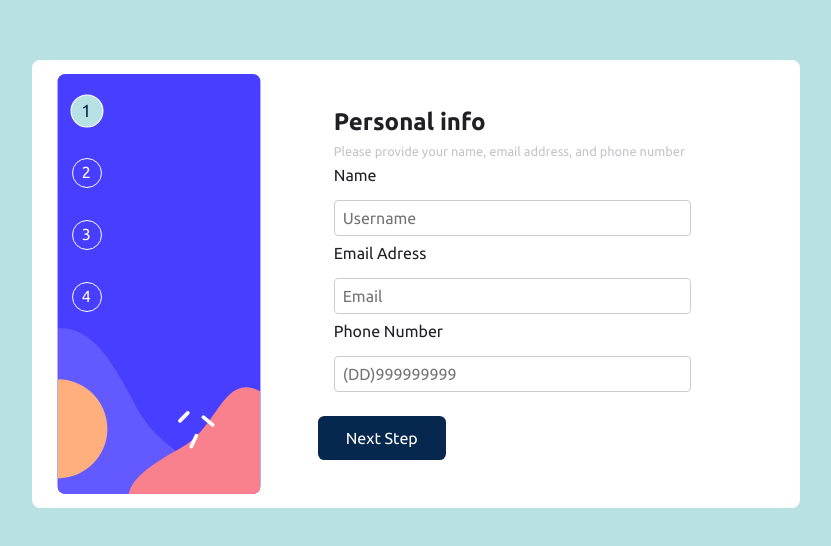
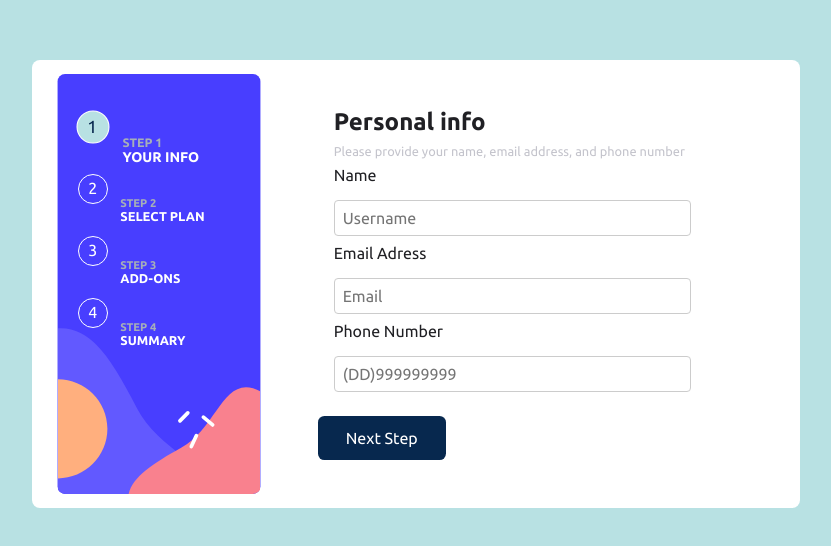
Before and after one commit to MANUCISNE/React-Next-Stitches-MultiForm, a Next.js app: page / in a window 1280 px wide. Shown: the part 164-710 px from the top of the page, without its empty margins (224-1055 px from the left). Built offline with nearby package versions, Linux system fonts and the light colour scheme.

Commit message:
create a step 3 with checkbox-radix UI

```diff
--- a/package.json
+++ b/package.json
@@ -9,6 +9,7 @@
     "lint": "next lint"
   },
   "dependencies": {
+    "@radix-ui/react-icons": "^1.3.0",
     "@radix-ui/themes": "^1.1.2",
     "@stitches/react": "^1.2.8",
     "@types/node": "20.6.0",
--- a/src/components/ProgressBar.tsx
+++ b/src/components/ProgressBar.tsx
@@ -32,14 +32,13 @@ const StepBox = styled("div", {
 interface StepProps {
   index: number;
   active: boolean;
+  children: any;
 }
 
-const Step: React.FC<StepProps> = ({ index, active }) => {
+export default function Step({ index, active, children }: StepProps) {
   return (
     <StepWrapper>
-      <StepBox active={active}>{index}</StepBox>
+      <StepBox active={active}>{index}{children}</StepBox>
     </StepWrapper>
   );
 };
-
-export default Step;
--- a/src/pages/_app.tsx
+++ b/src/pages/_app.tsx
@@ -2,7 +2,7 @@ import type { AppProps } from 'next/app'
 import { globalStyles } from '../styles/global'
 import { useState } from 'react'
 
-import { BoxWrapper, ButtonContainer, ButtonDivTeste, ButtonNext, CenterWrapper, Container } from '../styles/pages/app'
+import { BoxWrapper, ButtonContainer, ButtonDivTeste, ButtonNext, CenterWrapper, Container, TextDivProgressBar } from '../styles/pages/app'
 import Image from "next/image";
 
 import Step1 from './step1'
@@ -34,19 +34,46 @@ export default function App({ Component, pageProps }: AppProps) {
     }
   };
 
-  const Steps = [1, 2, 3, 4];
+  const Steps = [
+    {
+      item: 1,
+      title: 'STEP 1',
+      description: 'YOUR INFO'
+    },
+    {
+      item: 2,
+      title: 'STEP 2',
+      description: 'SELECT PLAN'
+    },
+    {
+      item: 3,
+      title: 'STEP 3',
+      description: 'ADD-ONS'
+    },
+    {
+      item: 4,
+      title: 'STEP 4',
+      description: 'SUMMARY'
+    }
+  ];
+
 
   return (
     <Container>
       <Image src={SideBar} alt={""} width={350} height={420} />
 
       <CenterWrapper>
-        {Steps.map((item) => (
+        {Steps.map((stepItem) => (
           <Step
-            key={item}
-            index={item}
-            active={step === item}
-          />
+            key={stepItem.item}
+            index={stepItem.item}
+            active={step === stepItem.item}
+          >
+          <TextDivProgressBar>
+            <h5>{stepItem.title}</h5>
+            <p>{stepItem.description}</p>
+          </TextDivProgressBar>
+          </Step>
         ))}
         </CenterWrapper>
 
--- a/src/pages/step2.tsx
+++ b/src/pages/step2.tsx
@@ -5,7 +5,6 @@ import { DivTeste, Flex, FormDiv, Label, SwitchBox, SwitchRoot, SwitchThumb, Wra
 
 export default function Step2() {
   const [selectedPlan, setSelectedPlan] = useState('');
-  const [mode, setMode] = useState("monthly");
   const plans = [
     {
       id: 'plan1',
--- a/src/pages/step3.tsx
+++ b/src/pages/step3.tsx
@@ -1,31 +1,85 @@
 import React, { useState } from 'react';
-import Link from 'next/link';
+import { CheckIcon } from '@radix-ui/react-icons';
+import { CheckboxIndicator, CheckboxRoot, Flex, FormDiv, Label, WrapperContainerStep3 } from '../styles/pages/step3';
 
-export default function Step3 () {
-  const [selectedOption, setSelectedOption] = useState('');
-  const options = ['Opção 1', 'Opção 2', 'Opção 3'];
+export default function Step3() {
+  const [selectedOptions, setSelectedOptions] = useState<any>([]);
+
+  const aleatoria = [
+    {
+      id: '1',
+      title: 'Online service',
+      price: '+$1/mo',
+    },
+    {
+      id: '2',
+      title: 'Large storage',
+      price: '+$2/mo',
+    },
+    {
+      id: '3',
+      title: 'Customizable Profile',
+      price: '$2/mo',
+    },
+  ]
+
 
   return (
-    <div>
-      <h2>Etapa 3: Adicionais ao Plano</h2>
-      <select
-        value={selectedOption}
-        onChange={(e) => setSelectedOption(e.target.value)}
-      >
-        <option value="">Selecione uma opção</option>
-        {options.map((option, index) => (
-          <option key={index} value={option}>
-            {option}
-          </option>
-        ))}
-      </select>
-      {selectedOption && (
-        <button>
-          <Link href="/step4">Next Step</Link>
-        </button>
-      )}
-      <br />
-      <Link href="/step2">Go Back</Link>
-    </div>
-  );
-};
+    <WrapperContainerStep3>
+      <FormDiv>
+        <h2>Pick add-ons</h2>
+        <p>Add-ons help enhance your gaming experience.</p>
+
+
+        <Flex css={{ alignItems: 'center' }}>
+          <CheckboxRoot defaultChecked id="c1">
+            <CheckboxIndicator>
+              <CheckIcon />
+            </CheckboxIndicator>
+          </CheckboxRoot>
+          <Label css={{ paddingLeft: 15, color: '$green500' }} htmlFor="c1">
+            <h3>
+              Online service
+            </h3>
+            <p>
+              Access to multiplayer games
+            </p>
+          </Label>
+        </Flex>
+
+        <Flex css={{ alignItems: 'center' }}>
+          <CheckboxRoot id="c1">
+            <CheckboxIndicator>
+              <CheckIcon />
+            </CheckboxIndicator>
+          </CheckboxRoot>
+          <Label css={{ paddingLeft: 15, color: '$green500' }} htmlFor="c1">
+            <h3>
+              Large storage
+            </h3>
+            <p>
+              Extra 11B of cloud sav
+            </p>
+          </Label>
+        </Flex>
+
+        <Flex css={{ alignItems: 'center' }}>
+          <CheckboxRoot id="c1">
+            <CheckboxIndicator>
+              <CheckIcon />
+            </CheckboxIndicator>
+          </CheckboxRoot>
+          <Label css={{ paddingLeft: 15, color: '$green500' }} htmlFor="c1">
+            <h3>
+              Customizable Profile
+            </h3>
+            <p>
+            Custom theme on vour profile
+            </p>
+          </Label>
+        </Flex>
+
+      </FormDiv>
+    </WrapperContainerStep3>
+  )
+}
--- a/src/styles/pages/app.ts
+++ b/src/styles/pages/app.ts
@@ -29,20 +29,34 @@ export const CenterWrapper = styled("div", {
   maxWidth: "500px",
   position: 'absolute',
   display: 'flex',
-  padding: '1.5rem',
+  padding: '1.9rem',
   gap: '2rem',
-  marginBottom: '10rem',
+  marginBottom: '8rem',
   justifyContent: 'center',
   flexDirection: "column",
 });
 
-export const HStackWrapper = styled("div", {
-  display: "flex",
-  flexDirection: "column",
-  gap: "1rem",
-  justifyContent: "space-between",
-  marginTop: "4",
-});
+export const TextDivProgressBar = styled('div', {
+  display: 'flex',
+  flexDirection: 'column',
+  color: '$white',
+  position: 'absolute',
+  width: '10rem',
+  marginLeft: '2rem',
+  marginTop: 0,
+
+  h5: {
+    fontSize: '0.7rem',
+    color: '$coolGray',
+  },
+
+  p: {
+    width: '100%',
+    fontSize: '0.8rem',
+    fontWeight: 'bold',
+    color: '$white',
+  }
+})
 
 export const BoxWrapper = styled("div", {
   width: "80%",
@@ -61,10 +75,6 @@ export const ButtonNext = styled('button', {
   transition: '0.1s',
 })
 
-export const StepsButtons = styled('div', {
-
-})
-
 export const ButtonDivPosition = styled('div', {
   display: 'flex',
   justifyContent: 'space-between',
--- a/src/styles/pages/step3.ts
+++ b/src/styles/pages/step3.ts
@@ -0,0 +1,67 @@
+import * as Checkbox from '@radix-ui/react-checkbox';
+import { violet, blackA } from '@radix-ui/colors';
+import { styled } from ".."
+
+export const WrapperContainerStep3 = styled('div', {
+  display: 'flex',
+  justifyContent: 'center',
+  alignItems: 'center',
+});
+
+export const FormDiv = styled('div', {
+
+  p: {
+    color: '$gray300',
+    fontSize: '0.8rem',
+  }
+});
+
+export const DivTeste = styled('div', {
+  border: '1px solid $lightGray',
+  display: 'flex',
+  flexDirection: 'column',
+  padding: '1rem',
+  width: '8rem',
+  borderRadius: '4px',
+  gap: '1rem',
+  cursor: 'pointer',
+
+  '&:hover': {
+    border: '1px solid $purplishBlue',
+    backgroundColor: '$magnolia'
+  }
+})
+
+export const CheckboxRoot = styled(Checkbox.Root, {
+  all: 'unset',
+  backgroundColor: 'white',
+  width: 25,
+  height: 25,
+  borderRadius: 4,
+  display: 'flex',
+  alignItems: 'center',
+  justifyContent: 'center',
+  boxShadow: `0 2px 10px ${blackA.blackA7}`,
+  '&:hover': { backgroundColor: violet.violet3 },
+  '&:focus': { boxShadow: `0 0 0 2px black` },
+});
+
+export const CheckboxIndicator = styled(Checkbox.Indicator, {
+  color: violet.violet11,
+});
+
+export const Label = styled('label', {
+  color: 'white',
+  fontSize: 15,
+  lineHeight: 1,
+});
+
+export const Flex = styled('div', {
+  display: 'flex',
+
+  '&:hover': {
+    borderColor: '$purplishBlue',
+    cursor: 'pointer',
+    backgroundColor: '$magnolia',
+  }
+})
```
Also changed, not shown: 1 other file (tests, documents, lock files or other folders).
